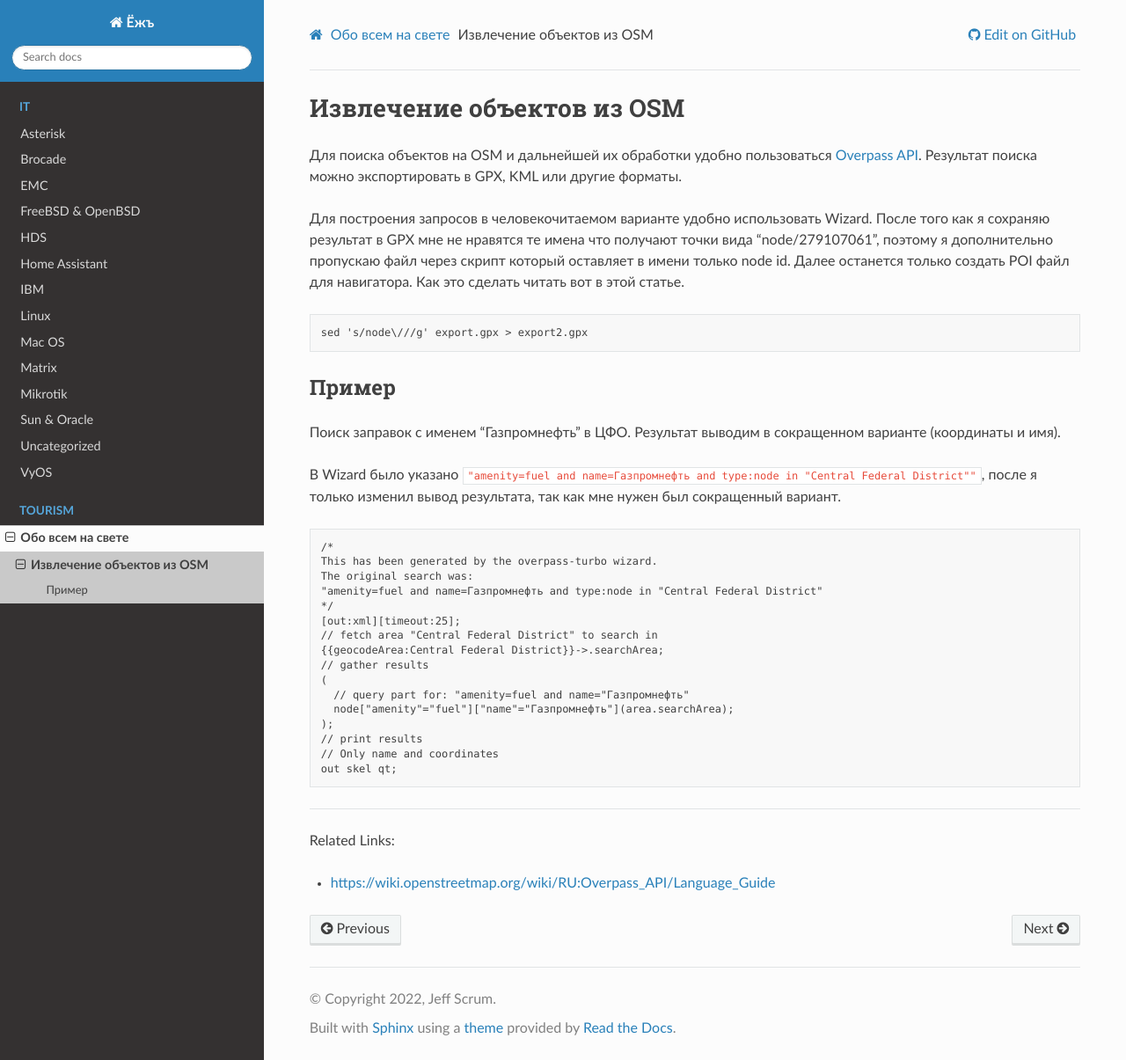
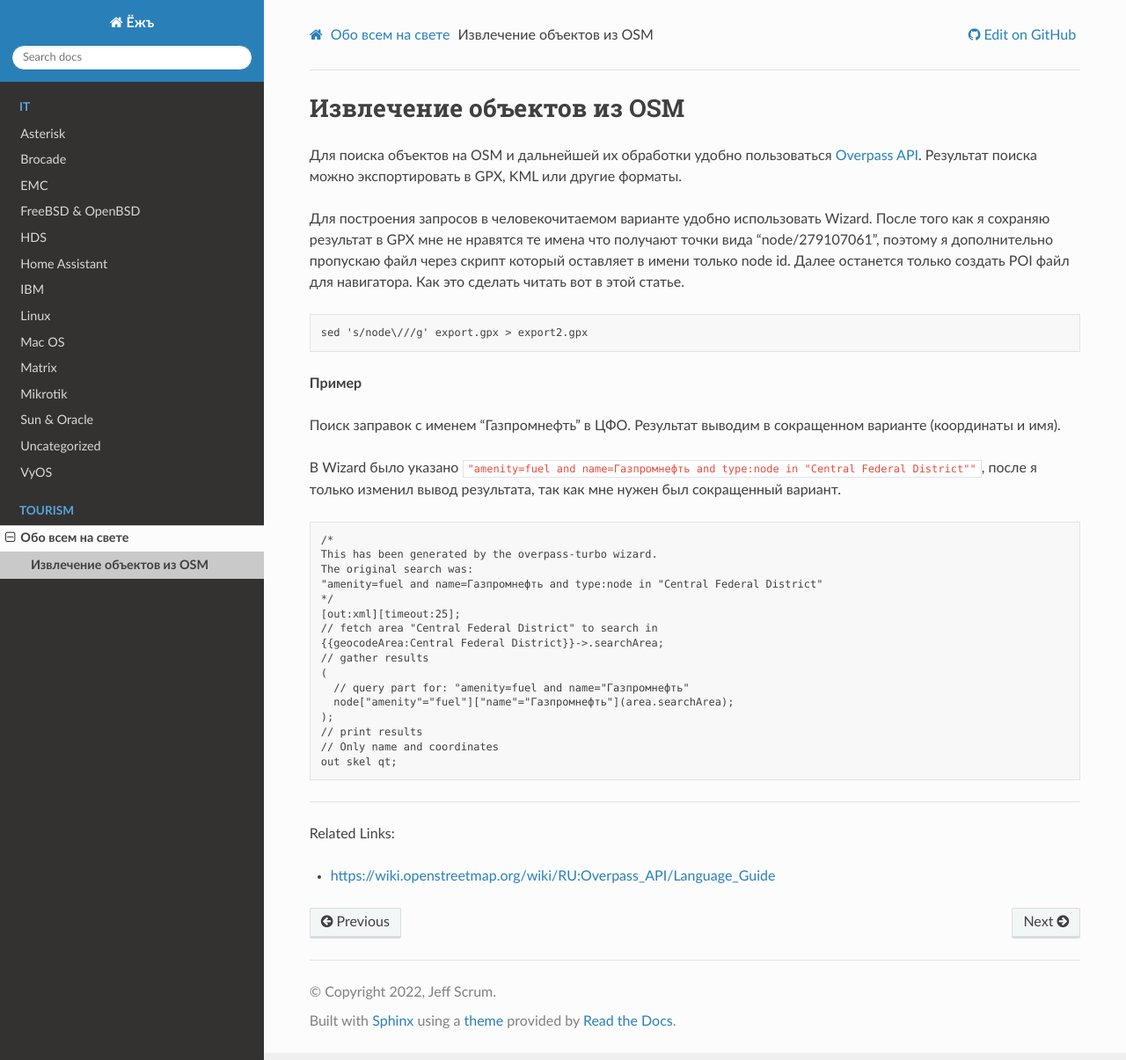
Before and after one commit to jeffscrum/jeffscrum.github.io, a Sphinx documentation site: the page built from source/tourism/get-objects-osm.rst, in a window 1280 px wide and 1205 px high. Shown: the whole window at 88% size. Built offline with Sphinx 7.4.7 and the Read the Docs theme 2.0.0, drawn with Linux system fonts in a browser that asks for light colours.

Commit message:
Update get-objects-osm.rst

```diff
--- a/source/tourism/get-objects-osm.rst
+++ b/source/tourism/get-objects-osm.rst
@@ -5,7 +5,7 @@
 
 .. _tourism:
 
-==========================
+
 Извлечение объектов из OSM
 ==========================
 
@@ -20,8 +20,7 @@
 
    sed 's/node\///g' export.gpx > export2.gpx
 
-Пример
-++++++
+**Пример**
 
 Поиск заправок с именем "Газпромнефть" в ЦФО. Результат выводим в сокращенном варианте (координаты и имя).
 
```
